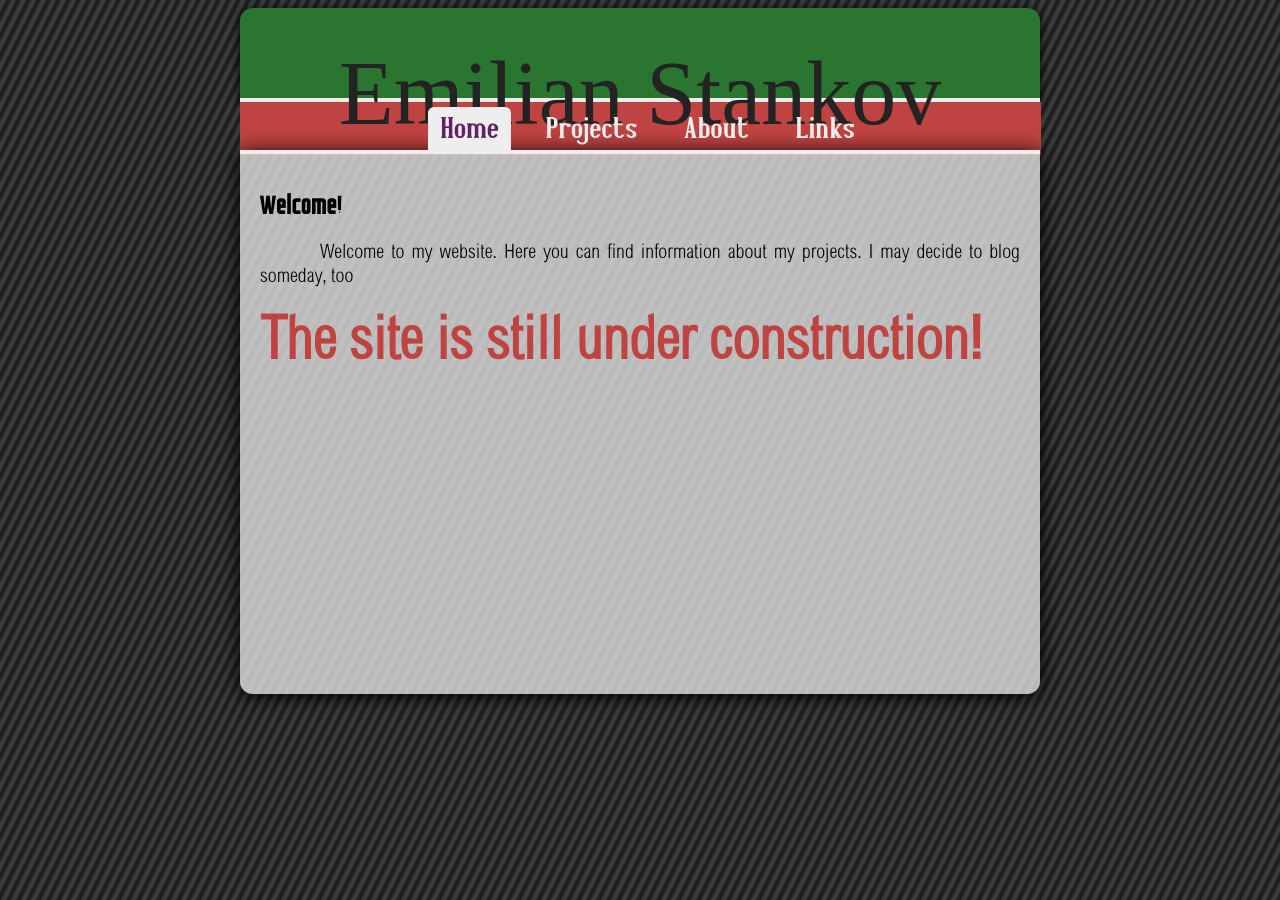
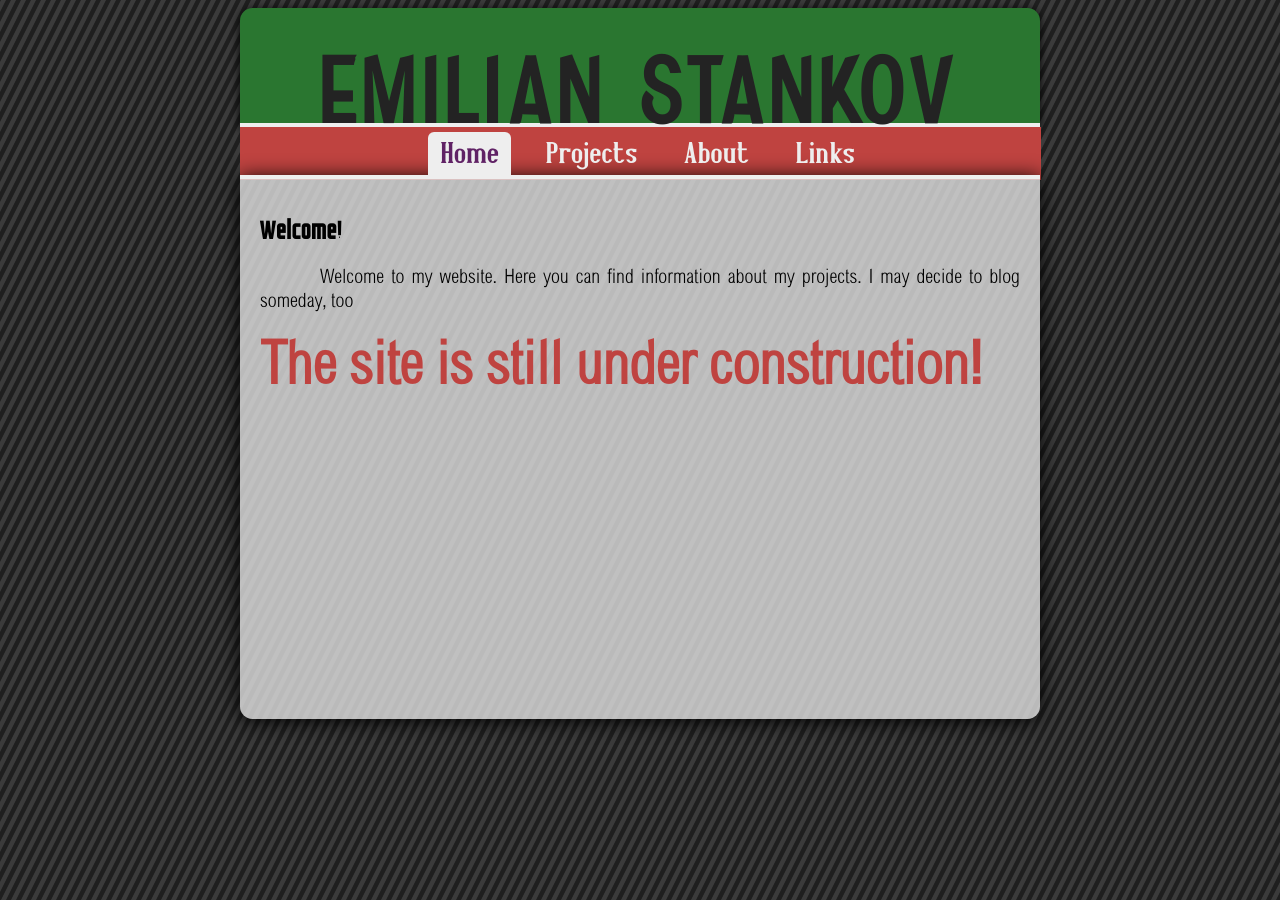
Before and after one commit to EmilianStankov/emilianstankov.github.io, a Jekyll site: the page built from index.html, in a window 1280 px wide. Built offline with Jekyll 4.4.1, drawn with Linux system fonts in a browser that asks for light colours; Markdown is read by kramdown in place of the engine named in the settings; the list of posts is cut into pages by our own code.

Commit message:
Changing the header font, old one was broken in firefox

```diff
--- a/_includes/header.html
+++ b/_includes/header.html
@@ -8,5 +8,5 @@
 	</head>
 	<body>
 		<div class = "header">
-			<a href = "./index.html"><h1 class = "header">Emilian Stankov</h1></a>
+			<a href = " ./index.html"><h1 class = "header">EMILIAN STANKOV</h1></a>
 		</div>
--- a/css/style.css
+++ b/css/style.css
@@ -1,6 +1,6 @@
 @font-face {
-	font-family: Abstract Slab;
-	src: url(../fonts/abstract_slab.ttf);
+	font-family: CF Historia;
+	src: url(../fonts/CFHistoria-Regular.ttf);
 }
 
 @font-face {
@@ -44,7 +44,7 @@
 	padding: 0em;
 	padding-top: 2em;
 	background: #2a7630;
-	height: 7em;
+	height: 9.5em;
 	width: 80em;
 	text-align: center;
 	border-radius: 1.25em 1.25em 0em 0em;
@@ -66,8 +66,9 @@
 	margin: 0em;
 	margin-top: 0.15em;
 	font-size: 9em;
-	font-family: Abstract Slab;
-	font-weight: 300;
+	font-family: CF Historia;
+	font-weight: 600;
+	letter-spacing: 0.1em;
 	color: #232323;
 }
 
```
Also changed, not shown: fonts/CFHistoria-Regular.ttf (added), fonts/abstract_slab.ttf (deleted).
